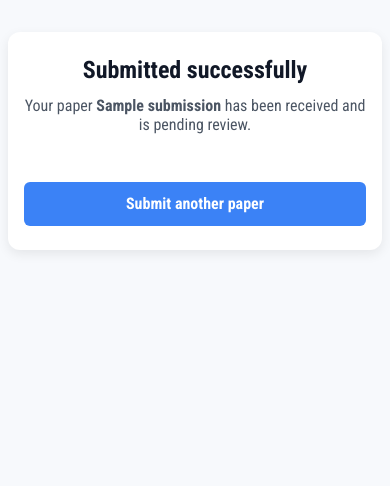
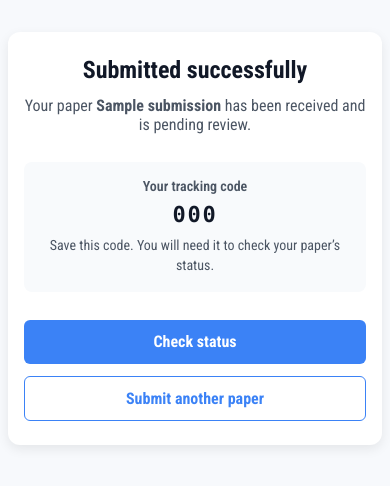
Before and after one commit to nadibiniyam17-ops/submissionv2, a Django app: page /submitted/1/ in a window 390 px wide. Shown: the top 486 px of the page. Run offline with Django 5.2, Linux system fonts and the light colour scheme; tables that the repository leaves empty hold one stand-in row (values such as "Sample post").

Commit message:
Give each submission a tracking code so authors can check review status.

```diff
--- a/submission_portal/submissions/models.py
+++ b/submission_portal/submissions/models.py
@@ -1,6 +1,22 @@
+import secrets
+
 from django.db import models
 
-# Create your models here.
+TRACKING_CODE_ALPHABET = 'ABCDEFGHJKMNPQRSTUVWXYZ23456789'
+
+
+def generate_tracking_code():
+    body = ''.join(secrets.choice(TRACKING_CODE_ALPHABET) for _ in range(6))
+    return f'RS-{body}'
+
+
+def normalize_tracking_code(raw):
+    code = (raw or '').strip().upper().replace(' ', '')
+    if code.startswith('RS') and not code.startswith('RS-') and len(code) > 2:
+        code = 'RS-' + code[2:]
+    return code
+
+
 class Submission(models.Model):
     STATUS_CHOICES = [
         ('pending', 'Pending'),
@@ -19,7 +35,19 @@ class Submission(models.Model):
     source_of_funding = models.CharField(max_length=255, blank=True, null=True)
     affiliations = models.CharField(max_length=255)
     status = models.CharField(max_length=20, choices=STATUS_CHOICES, default='pending')
+    tracking_code = models.CharField(max_length=16, unique=True)
     created_at = models.DateTimeField(auto_now_add=True)
+
+    def save(self, *args, **kwargs):
+        if not self.tracking_code:
+            for _ in range(20):
+                code = generate_tracking_code()
+                if not Submission.objects.filter(tracking_code=code).exists():
+                    self.tracking_code = code
+                    break
+            else:
+                raise RuntimeError('Could not generate a unique tracking code.')
+        super().save(*args, **kwargs)
 
     def __str__(self):
         return self.title
--- a/submission_portal/submissions/static/css/style.css
+++ b/submission_portal/submissions/static/css/style.css
@@ -288,6 +312,92 @@ th{
     min-width: 200px;
     padding: 12px 24px;
 }
+
+.tracking-box {
+    margin: 0 0 28px;
+    padding: 16px;
+    background: #f8fafc;
+    border-radius: 8px;
+}
+
+.tracking-label {
+    margin: 0 0 8px;
+    font-size: 14px;
+    font-weight: 600;
+    color: #4b5563;
+}
+
+.tracking-code {
+    margin: 0 0 8px;
+    font-family: ui-monospace, Consolas, monospace;
+    font-size: 28px;
+    font-weight: 700;
+    letter-spacing: 0.08em;
+    color: #111827;
+}
+
+.tracking-hint {
+    margin: 0;
+    font-size: 14px;
+    color: #4b5563;
+    line-height: 1.45;
+}
+
+.success-actions {
+    display: flex;
+    flex-wrap: wrap;
+    justify-content: center;
+    gap: 12px;
+}
+
+.success-actions .submitbutton {
+    margin-top: 0;
+}
+
+.submitbutton-secondary {
+    background: white;
+    color: #3b82f6;
+    border: 1px solid #3b82f6;
+}
+
+.status-intro {
+    margin: 0 0 18px;
+    color: #4b5563;
+    line-height: 1.45;
+}
+
+.status-result {
+    margin-top: 24px;
+    padding: 16px;
+    background: #f8fafc;
+    border-radius: 8px;
+    text-align: center;
+}
+
+.status-result-title {
+    margin: 0 0 10px;
+    font-weight: 700;
+    color: #111827;
+}
+
+.status-nav {
+    margin: 18px 0 0;
+    text-align: center;
+    font-size: 14px;
+}
+
+.status-nav a {
+    color: #3b82f6;
+    font-weight: 600;
+    text-decoration: none;
+}
+
+.tracking-cell,
+.tracking-code-inline {
+    font-family: ui-monospace, Consolas, monospace;
+    font-weight: 600;
+    letter-spacing: 0.04em;
+}
 .viewbutton {
     width: 100px;
     padding: 12px;
@@ -644,6 +764,14 @@ th{
         width: 100%;
         min-width: 0;
     }
+
+    .success-actions {
+        flex-direction: column;
+    }
+
+    .tracking-code {
+        font-size: 22px;
+    }
 }
 
 @media (max-width: 480px) {
--- a/submission_portal/submissions/templates/submissions/detail.html
+++ b/submission_portal/submissions/templates/submissions/detail.html
@@ -12,6 +12,7 @@
         <a href="{% url 'submission_list' %}" class="back-link">←Back to dashboard</a>
         <h2>{{ submission.title }}</h2>
         <hr>
+        <p><strong>Tracking code:</strong> <span class="tracking-code-inline">{{ submission.tracking_code }}</span></p>
         <p><strong>Article type:</strong> {{ submission.article_type }}</p>
         <p><strong>Number of authors:</strong> {{ submission.author_number }}</p>
         <p><strong>Author names:</strong> {{ submission.author_names }}</p>
--- a/submission_portal/submissions/templates/submissions/list.html
+++ b/submission_portal/submissions/templates/submissions/list.html
@@ -43,7 +43,7 @@
         </div>
 
         <form method="get" class="searchbar">
-            <input type="text" name="q" value="{{ q }}" placeholder="Search title, author, or DOI">
+            <input type="text" name="q" value="{{ q }}" placeholder="Search title, author, DOI, or tracking code">
             <select name="status">
                 <option value="">All statuses</option>
                 <option value="pending" {% if status == 'pending' %}selected{% endif %}>Pending</option>
@@ -62,6 +62,7 @@
                     <tr>
                         <th>#</th>
                         <th>Title</th>
+                        <th>Tracking code</th>
                         <th>Article type</th>
                         <th>Indexed on</th>
                         <th>Status</th>
@@ -73,6 +74,7 @@
                     <tr>
                         <td>{{ forloop.counter }}</td>
                         <td class="bold">{{ paper.title }}</td>
+                        <td class="tracking-cell">{{ paper.tracking_code }}</td>
                         <td>{{ paper.article_type }}</td>
                         <td><span class="badge">{{ paper.indexed_on }}</span></td>
                         <td>
@@ -84,7 +86,7 @@
                     </tr>
                     {% empty %}
                     <tr>
-                        <td colspan="6" class="emptysubmissions">No submissions</td>
+                        <td colspan="7" class="emptysubmissions">No submissions</td>
                     </tr>
                     {% endfor %}
                 </tbody>
--- a/submission_portal/submissions/templates/submissions/login.html
+++ b/submission_portal/submissions/templates/submissions/login.html
@@ -26,6 +26,7 @@
             </div>
             <button type="submit" class="submitbutton">LOG IN</button>
         </form>
+        <p class="status-nav">Checking a paper? <a href="{% url 'check_status' %}">Use your tracking code</a></p>
     </div>
 </body>
 </html>
--- a/submission_portal/submissions/templates/submissions/submitted.html
+++ b/submission_portal/submissions/templates/submissions/submitted.html
@@ -13,7 +13,15 @@
         <i class="fa-solid fa-circle-check successtick"></i>
         <h1 class="successtitle">Submitted successfully</h1>
         <p class="successmessage">Your paper <strong>{{ title }}</strong> has been received and is pending review.</p>
-        <a href="{% url 'submit_paper' %}" class="submitbutton">Submit another paper</a>
+        <div class="tracking-box">
+            <p class="tracking-label">Your tracking code</p>
+            <p class="tracking-code">{{ tracking_code }}</p>
+            <p class="tracking-hint">Save this code. You will need it to check your paper’s status.</p>
+        </div>
+        <div class="success-actions">
+            <a href="{% url 'check_status' %}" class="submitbutton">Check status</a>
+            <a href="{% url 'submit_paper' %}" class="submitbutton submitbutton-secondary">Submit another paper</a>
+        </div>
     </div>
 </body>
 </html>
--- a/submission_portal/submissions/urls.py
+++ b/submission_portal/submissions/urls.py
@@ -11,4 +11,5 @@ urlpatterns = [
     path('dashboard/detail/<int:pk>/pdf/', views.download_pdf, name='download_pdf'),
     path('dashboard/admins/create/', views.create_admin, name='create_admin'),
     path('submitted/<int:pk>/', views.submit_success, name='submit_success'),
+    path('status/', views.check_status, name='check_status'),
 ]
--- a/submission_portal/submissions/views.py
+++ b/submission_portal/submissions/views.py
@@ -3,7 +3,7 @@ import os
 from django.shortcuts import render, redirect, get_object_or_404
 from django.db.models import Q
 from django.http import FileResponse, Http404
-from .models import Submission
+from .models import Submission, normalize_tracking_code
 from django.contrib.auth.models import User
 from django.contrib.auth.decorators import login_required
 from django.contrib.auth import authenticate, login, logout
@@ -70,6 +70,29 @@ def submit_success(request, pk):
     submission = get_object_or_404(Submission, pk=pk)
     return render(request, 'submissions/submitted.html', {
         'title': submission.title,
+        'tracking_code': submission.tracking_code,
+    })
+
+
+@ensure_csrf_cookie
+def check_status(request):
+    submission = None
+    error = None
+    tracking_code = ''
+
+    if request.method == 'POST':
+        tracking_code = normalize_tracking_code(request.POST.get('tracking_code'))
+        if not tracking_code:
+            error = 'Enter your tracking code.'
+        else:
+            submission = Submission.objects.filter(tracking_code=tracking_code).first()
+            if submission is None:
+                error = 'No submission found for that code.'
+
+    return render(request, 'submissions/status.html', {
+        'submission': submission,
+        'error': error,
+        'tracking_code': tracking_code,
     })
 
 
@@ -162,7 +185,8 @@ def submission_list(request):
         submissions = submissions.filter(
             Q(title__icontains=q) |
             Q(author_names__icontains=q) |
-            Q(doi__icontains=q)
+            Q(doi__icontains=q) |
+            Q(tracking_code__icontains=q)
         )
     if status in ['pending', 'under_review', 'reviewed']:
         submissions = submissions.filter(status=status)
```
Also changed, not shown: other parts of submission_portal/submissions/static/css/style.css (+35 -1 lines), submission_portal/submissions/templates/submissions/status.html (added, +35 -0 lines), submission_portal/submissions/templates/submissions/submit.html (+5 -2 lines), README.md, submission_portal/submissions/migrations/0004_submission_tracking_code.py (added).
